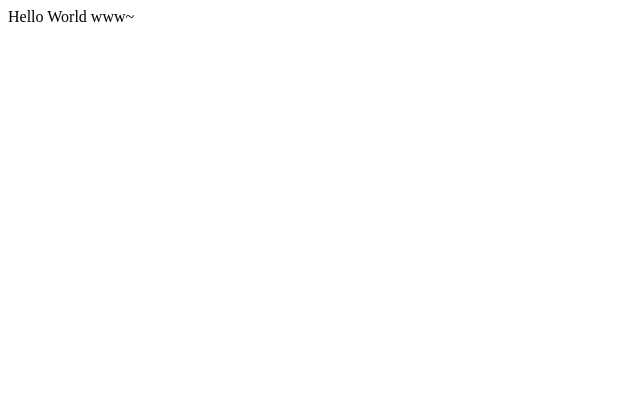
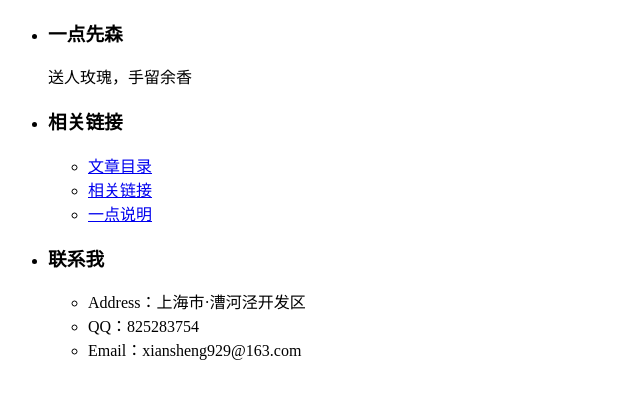
Before and after one commit to bambooHaw/bambooHaw.github.io, a plain HTML site: page index.html in a window 1280 px wide. Shown: the whole page, without its empty margins (0-640 px from the left). Drawn offline with Linux system fonts and the light colour scheme.

Commit message:
Update index.html

```diff
--- a/index.html
+++ b/index.html
@@ -1,3 +1,32 @@
-<html>
-Hello World www~
+<!DOCTYPE html>
+<html lang="en">
+<head>
+    <meta charset="UTF-8">
+    <title>Linux & Mr.Hao</title>
+</head><!--header-->
+<body><!--body-->
+<div id="header"></div>
+<page class="page1"><!--page1-->
+    <div class="table_cell wow fadeInUp" data-wow-delay=".2s">
+            <ul class="footer">
+                <li><h3>一点先森</h3>
+                    <p>送人玫瑰，手留余香</p></li>
+                <li><h3>相关链接</h3>
+                    <ul class="all_link">
+                        <li><a href="/contents.html"><i class="fa fa-book"></i>文章目录</a></li>
+                        <li><a href="/friendLink.html"><i class="fa fa-share"></i>相关链接</a></li>
+                        <li><a href="/about.html"><i class="fa fa-files-o"></i>一点说明</a></li>
+                    </ul>
+                </li>
+                <li><h3>联系我</h3>
+                    <ul id="contact">
+                        <li><i class="fa fa-map"></i>Address：上海市·漕河泾开发区</li>
+                        <li><i class="fa fa-qq"></i>QQ：825283754</li>
+                        <li><i class="fa fa-envelope"></i>Email：xiansheng929@163.com</li>
+                    </ul>
+                </li>
+            </ul>
+    </div>
+</page>
+</body>
 </html>
```
